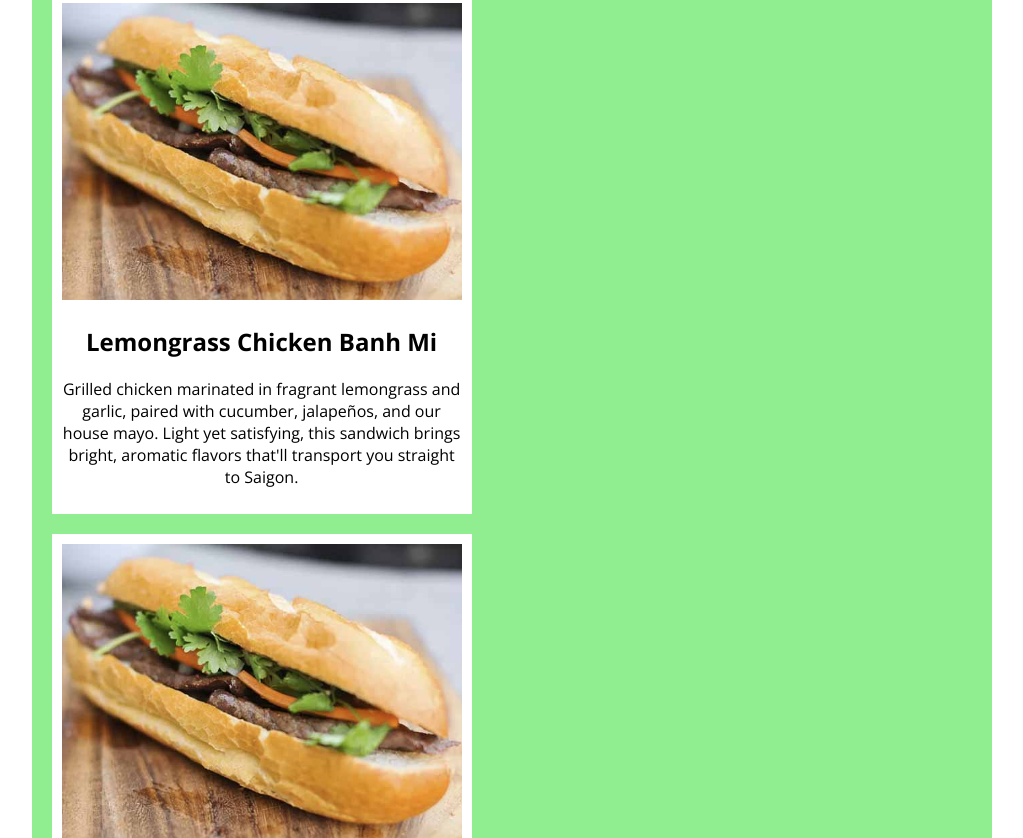
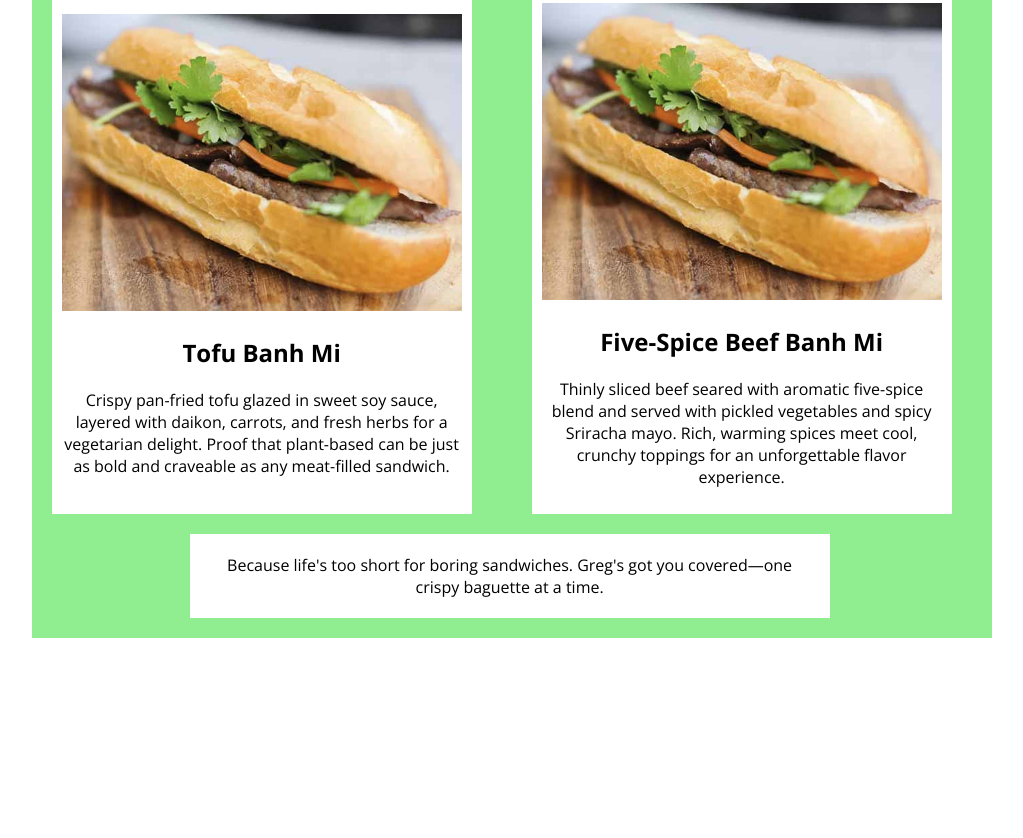
Before and after one commit to Adistew/ajanish_Exercise6, a plain HTML site: page index.html in a window 1280 px wide. Shown: the part 895-1733 px from the top of the page, without its empty margins (2-1025 px from the left). After the commit the page ends 1567 px from the top, so only its background shows below. Drawn offline with nearby package versions, Linux system fonts and the light colour scheme.

Commit message:
completed requirements, centered elements

```diff
--- a/index.html
+++ b/index.html
@@ -77,7 +77,7 @@
       .container {
         background: lightgreen;
         display: grid;
-        grid-template-rows: 50%, 50%;
+        grid-template-columns: 50% 50%;
         gap: 20px;
         padding: 20px;
       }
@@ -92,7 +92,9 @@
 
 
       footer {
+        margin-left: 30%;
         padding: 20px;
+        width: 600px;
         background: white;
       }
 
```
